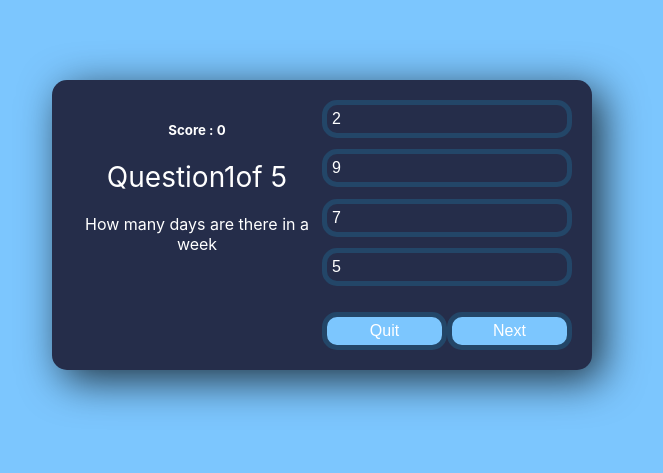
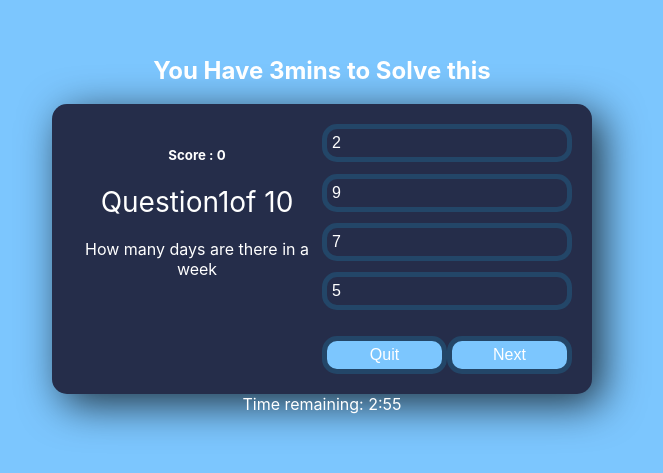
Before and after one commit to pranayak47/First-practice, a React (Create React App) app: page / in a window 1280 px wide. Shown: the part 175-648 px from the top of the page, without its empty margins (318-981 px from the left). Built offline with nearby package versions, Linux system fonts and the light colour scheme.

Commit message:
codes of quiz game

```diff
--- a/src/components/atoms/Data.js
+++ b/src/components/atoms/Data.js
@@ -43,6 +43,51 @@ const questions = [
             {answerText:"3", isCorrect: true},
             {answerText:"5", isCorrect: false}
         ]
+    },
+     {
+        questionText : "Who is the captain of Indian cricket team ?",
+        answerOption : [
+            {answerText:"Rohit Sharma", isCorrect: true},
+            {answerText:"Virat Kholi", isCorrect: false},
+            {answerText:"MS Dhoni", isCorrect: false},
+            {answerText:"KL rahul", isCorrect: false}
+        ]
+    },
+     {
+        questionText : "which is the smallest planet in solar system ?",
+        answerOption : [
+            {answerText:"Saturn", isCorrect: false},
+            {answerText:"Neptune", isCorrect: false},
+            {answerText:"Pluto", isCorrect: true},
+            {answerText:"Venus", isCorrect: false}
+        ]
+    },
+     {
+        questionText : "How many states are there in India ?",
+        answerOption : [
+            {answerText:"28", isCorrect: true},
+            {answerText:"29", isCorrect: false},
+            {answerText:"30", isCorrect: false},
+            {answerText:"25", isCorrect: false}
+        ]
+    },
+    {
+        questionText : "What is the capital of France ?",
+        answerOption : [
+            {answerText:"Rome", isCorrect: false},
+            {answerText:"Tokoyo", isCorrect: false},
+            {answerText:"WashingtonDC", isCorrect: false},
+            {answerText:"Paris", isCorrect: true}
+        ]
+    },
+     {
+        questionText : "How many days are there in a month ?",
+        answerOption : [
+            {answerText:"20", isCorrect: false},
+            {answerText:"90", isCorrect: false},
+            {answerText:"30", isCorrect: true},
+            {answerText:"52", isCorrect: false}
+        ]
     }
 ]
 export default questions
--- a/src/components/organism/Quiz.css
+++ b/src/components/organism/Quiz.css
@@ -40,7 +40,7 @@ body {
   margin-bottom: 12px;
 }
 
-/* ANSWERS/RIGHT SECTION */
+
 .answer-section {
   width: 100%;
   display: flex;
--- a/src/components/organism/Quiz.jsx
+++ b/src/components/organism/Quiz.jsx
@@ -1,7 +1,8 @@
-import React, { useState } from 'react'
+import React, { useState, useEffect } from 'react'
 import questions from '../atoms/Data'
 import './Quiz.css'
 import Result from '../molecules/Result'
+
 
 function Quiz() {
     const [currentQuestion, setCurrentQuestion] = useState(0)
@@ -9,6 +10,18 @@ function Quiz() {
     const [correct, setCorrect] = useState(0)
     const [result, setResult] = useState(false)
     const [click, setClick] = useState(false)
+    const [timeRemaining, setTimeRemaining] = useState(180);
+
+    useEffect(() => {
+        const intervalId = setInterval(() => {
+            setTimeRemaining(prevTime => prevTime - 1);
+        }, 1000);
+
+        return () => clearInterval(intervalId);
+    }, []);
+
+    const minutes = Math.floor(timeRemaining / 60);
+    const seconds = timeRemaining % 60;
 
     const handleNext = () => {
         setClick(false)
@@ -23,7 +36,7 @@ function Quiz() {
     const handleAnswer = (isCorrect) =>{
        if(isCorrect){
         setScore(score+1)
-        setCorrect(correct+1)
+        setCorrect(correct+2)
        }
        setClick(true)
     }
@@ -32,10 +45,13 @@ function Quiz() {
         setScore(0)
         setCorrect(0)
         setResult(false)
+        setTimeRemaining(180)
     }
   return (
     <>
+    <h2>You Have 3mins to Solve this</h2>
       <div className='cap'>
+
               {result ? (
               <Result score={score} correct={correct} handlePlayAgain={handlePlayAgain} />) :
                (
@@ -65,6 +81,9 @@ function Quiz() {
               )}
 
       </div>
+          <div>
+              Time remaining: {minutes}:{seconds < 10 ? '0' : ''}{seconds}
+          </div>
     </>
   )
 }
```
